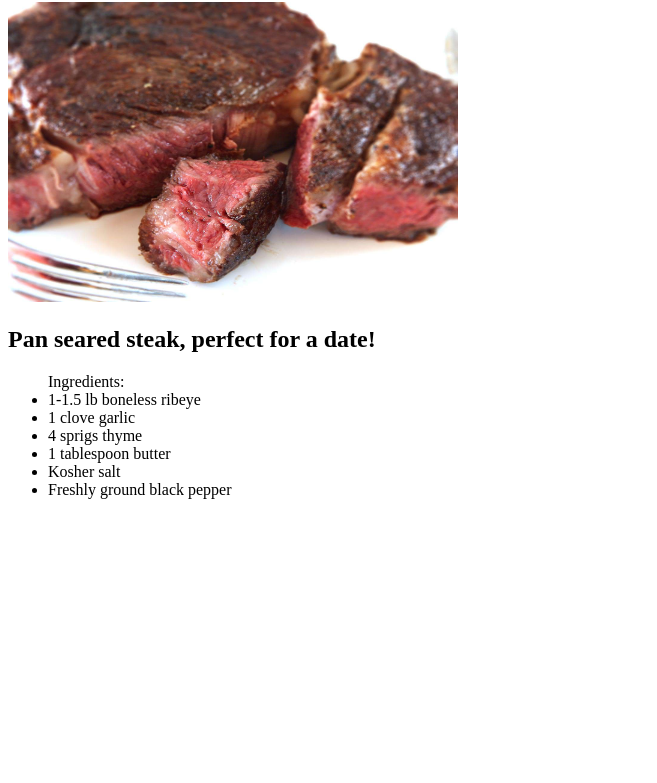
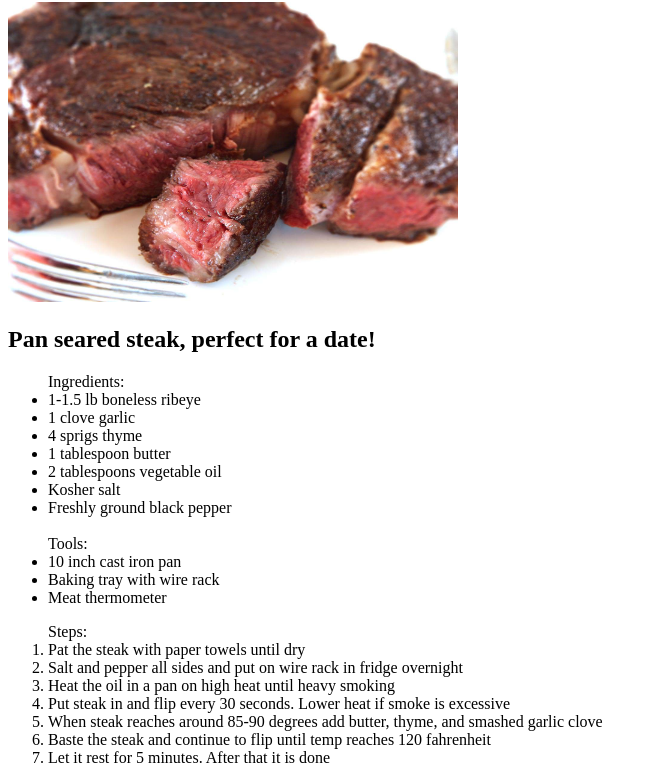
Before and after one commit to jonahhowell/odin-recipes, a plain HTML site: page recipes/steak.html in a window 1280 px wide. Shown: the part 78-861 px from the top of the page, without its empty margins (0-657 px from the left). Before the commit the page ends 800 px from the top, so only its background shows below. Drawn offline with Linux system fonts and the light colour scheme.

Commit message:
Finished steak page

```diff
--- a/recipes/steak.html
+++ b/recipes/steak.html
@@ -18,8 +18,24 @@
     <li>1 clove garlic</li>
     <li>4 sprigs thyme</li>
     <li>1 tablespoon butter</li>
+    <li>2 tablespoons vegetable oil</li>
     <li>Kosher salt</li>
     <li>Freshly ground black pepper</li>
+    <br>
+    Tools:
+    <li>10 inch cast iron pan</li>
+    <li>Baking tray with wire rack</li>
+    <li>Meat thermometer</li>
 </ul>
+<ol>
+    Steps:
+    <li>Pat the steak with paper towels until dry</li>
+    <li>Salt and pepper all sides and put on wire rack in fridge overnight</li>
+    <li>Heat the oil in a pan on high heat until heavy smoking</li>
+    <li>Put steak in and flip every 30 seconds. Lower heat if smoke is excessive</li>
+    <li>When steak reaches around 85-90 degrees add butter, thyme, and smashed garlic clove</li>
+    <li>Baste the steak and continue to flip until temp reaches 120 fahrenheit</li>
+    <li>Let it rest for 5 minutes. After that it is done</li>
+</ol>
 </body>
 </html>
```
